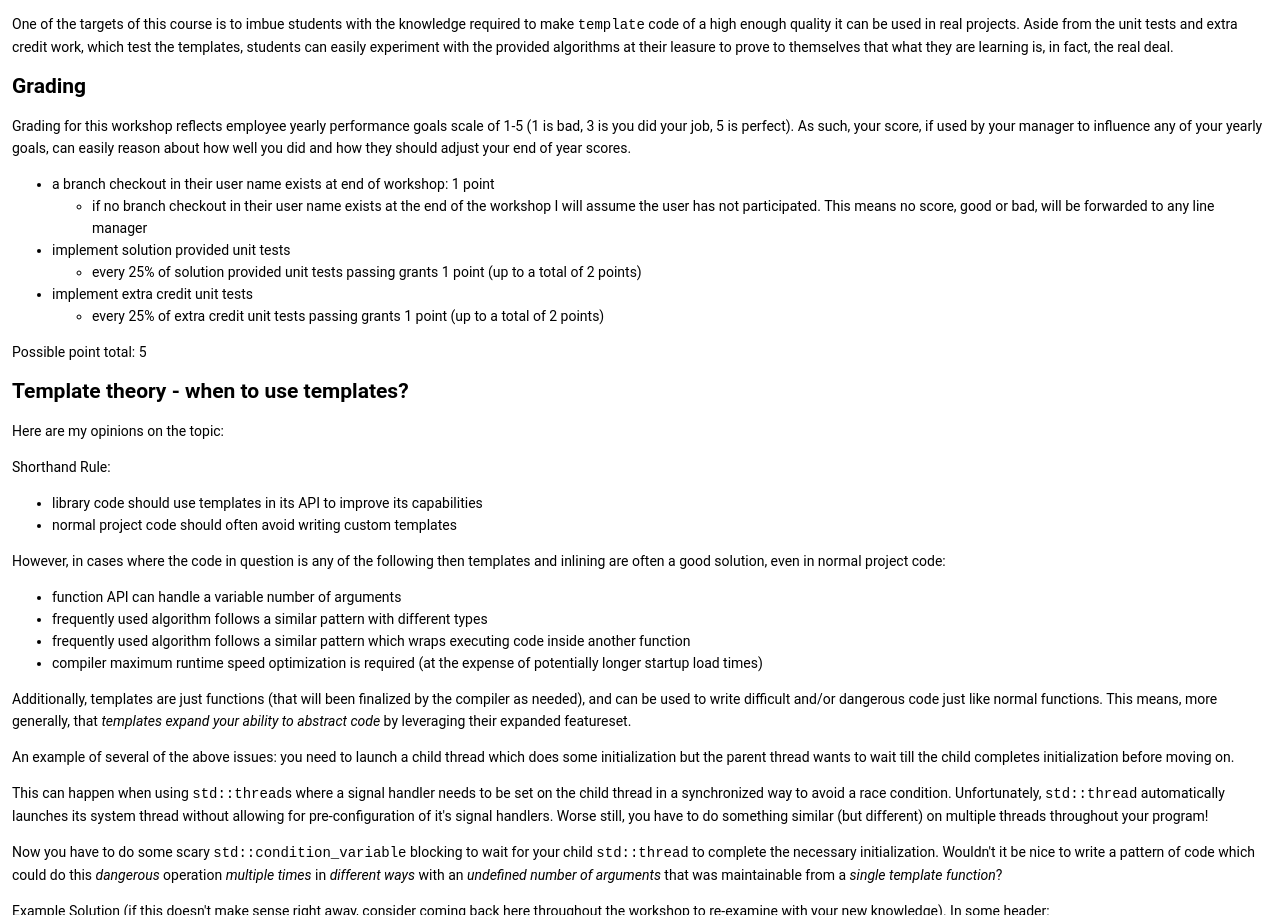
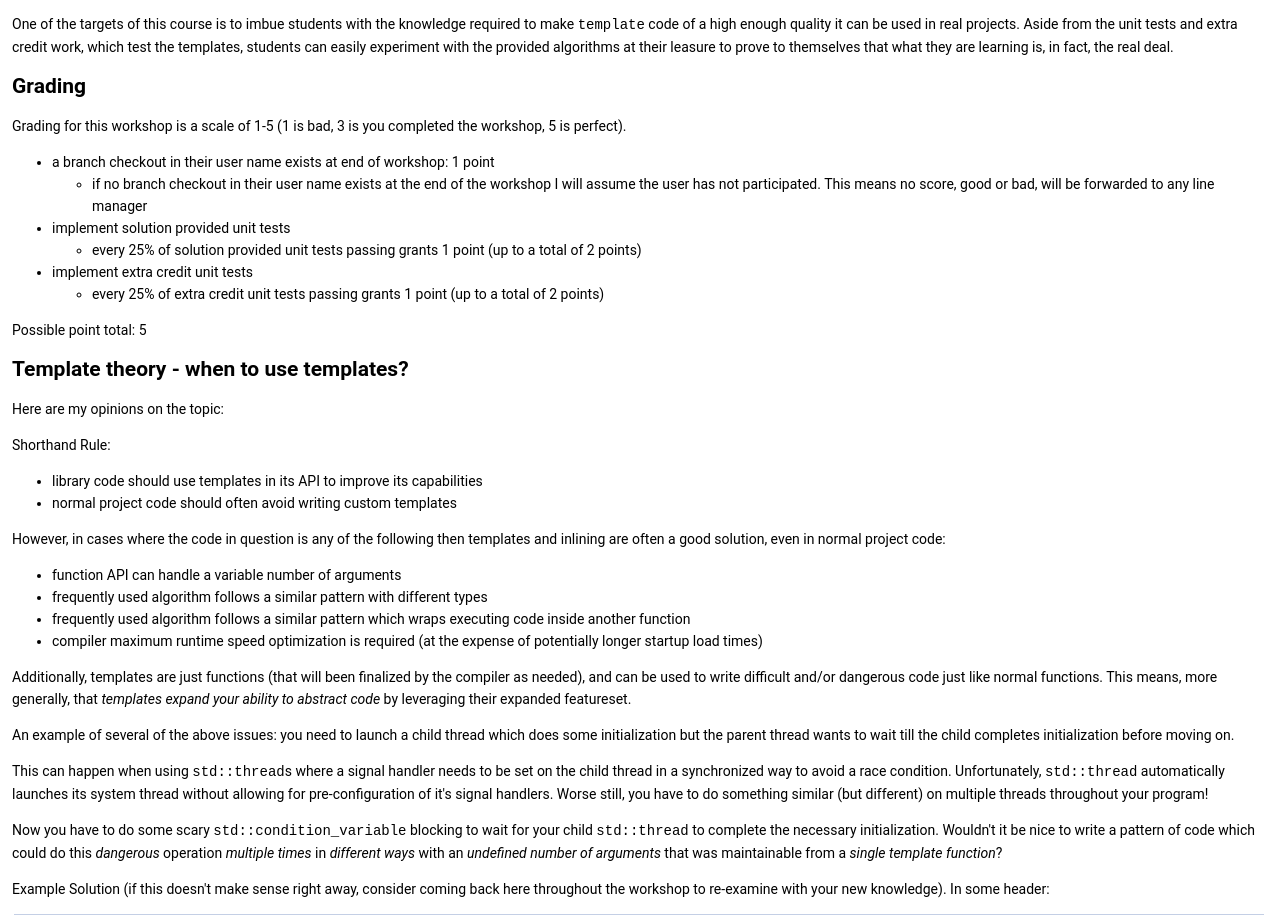
Before and after one commit to durandaltheta/cpp_template_workshop, a plain HTML site: page md__r_e_a_d_m_e.html in a window 1280 px wide. Shown: the part 1693-2608 px from the top of the page. Drawn offline with Linux system fonts and the light colour scheme.

Commit message:
Deploying to gh-pages from @ durandaltheta/cpp_template_workshop@c5169e245470cd7b1ee6c8a449f0bb80ef882248 🚀

```diff
--- a/md__r_e_a_d_m_e.html
+++ b/md__r_e_a_d_m_e.html
@@ -117,7 +117,7 @@ Simple C++ Algorithms</h2>
 </div><!-- fragment --><p>One of the targets of this course is to imbue students with the knowledge required to make <code>template</code> code of a high enough quality it can be used in real projects. Aside from the unit tests and extra credit work, which test the templates, students can easily experiment with the provided algorithms at their leasure to prove to themselves that what they are learning is, in fact, the real deal.</p>
 <h2><a class="anchor" id="autotoc_md68"></a>
 Grading</h2>
-<p>Grading for this workshop reflects employee yearly performance goals scale of 1-5 (1 is bad, 3 is you did your job, 5 is perfect). As such, your score, if used by your manager to influence any of your yearly goals, can easily reason about how well you did and how they should adjust your end of year scores.</p>
+<p>Grading for this workshop is a scale of 1-5 (1 is bad, 3 is you completed the workshop, 5 is perfect).</p>
 <ul>
 <li>a branch checkout in their user name exists at end of workshop: 1 point<ul>
 <li>if no branch checkout in their user name exists at the end of the workshop I will assume the user has not participated. This means no score, good or bad, will be forwarded to any line manager</li>
```
